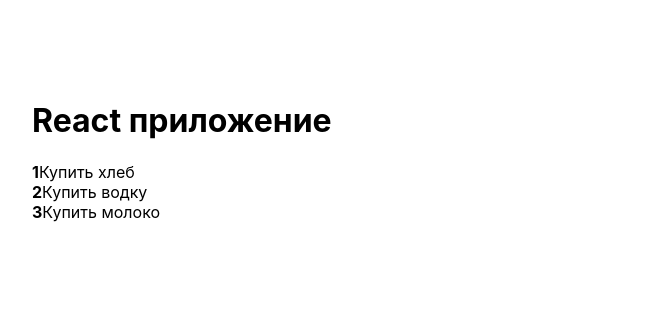
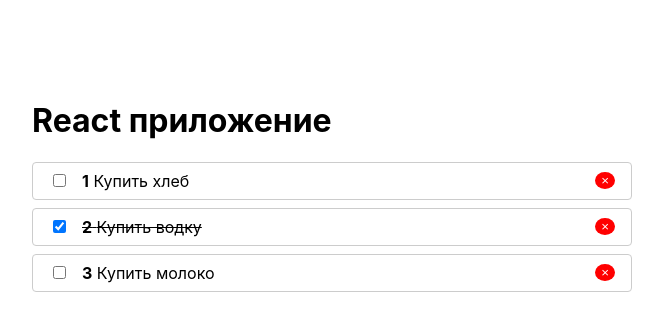
Before and after one commit to nacukisubaru/vladlen-quick-react-course, a React (Create React App) app: page / in a window 1280 px wide. Shown: the top 330 px of the page, without its empty margins (308-971 px from the left). Built offline with nearby package versions, Linux system fonts and the light colour scheme.

Commit message:
возможность зачеркивать элементы

```diff
--- a/package.json
+++ b/package.json
@@ -6,6 +6,7 @@
     "@testing-library/jest-dom": "^5.16.1",
     "@testing-library/react": "^12.1.2",
     "@testing-library/user-event": "^13.5.0",
+    "prop-types": "^15.8.1",
     "react": "^17.0.2",
     "react-dom": "^17.0.2",
     "react-scripts": "5.0.0",
--- a/src/App.js
+++ b/src/App.js
@@ -2,16 +2,28 @@
 import TodoList from './Todo/TodoList';
 
 function App() {
-  const todos = [
+  const [todos, setTodos] = React.useState([
     {id:1, completed: false, title: 'Купить хлеб'},
-    {id:2, completed: false, title: 'Купить водку'},
+    {id:2, completed: true, title: 'Купить водку'},
     {id:3, completed: false, title: 'Купить молоко'},
-  ]
+  ]);
+
+  function toggleTodo(id) {
+    setTodos(
+      todos.map(todo => {
+        if(todo.id === id) {
+          todo.completed = !todo.completed;
+        }
+        return todo
+      })
+    )
+    console.log('todo id', todos)
+  }
 
   return(
     <div className="wrapper">
       <h1>React приложение</h1>
-      <TodoList todos={todos} />
+      <TodoList todos={todos} onToggle={toggleTodo} />
     </div>
   );
 }
--- a/src/Todo/TodoItem.js
+++ b/src/Todo/TodoItem.js
@@ -1,10 +1,48 @@
+import PropTypes from "prop-types";
 import React from "react";
 
-export default function TodoItem({todoItem, index}) {
+const styles = {
+    li: {
+        display: 'flex',
+        justifyContent: 'space-between',
+        alignItems: 'center',
+        padding: '.5rem 1rem',
+        border: '1px solid #ccc',
+        borderRadius: '4px',
+        marginBottom: '.5rem'
+    },
+    input: {
+        marginRight: '1rem'
+    }
+}
+
+function TodoItem({todoItem, index, onChange}) {
+    var doneClass = 'not-done';
+    if(todoItem.completed) {
+        doneClass = 'done';
+    }
     return (
-        <li>
-            <strong>{index + 1}</strong>
-            {todoItem.title}
+        <li style={styles.li}>
+            <span className={doneClass}>
+                <input
+                    type="checkbox"
+                    checked={todoItem.completed}
+                    style={styles.input}
+                    onChange={()=> onChange(todoItem.id)}
+                />
+                <strong>{index + 1}</strong>
+                &nbsp;
+                {todoItem.title}
+            </span>
+            <button className="rm">&times;</button>
         </li>
     )
 }
+
+TodoItem.propTypes = {
+    todoItem: PropTypes.object.isRequired,
+    index: PropTypes.number,
+    onChange: PropTypes.func.isRequired
+}
+
+export default TodoItem
--- a/src/Todo/TodoList.js
+++ b/src/Todo/TodoList.js
@@ -1,5 +1,6 @@
 import React from 'react'
 import TodoItem from './TodoItem';
+import PropTypes from 'prop-types';
 
 const styles = {
     ul: {
@@ -9,14 +10,21 @@
     }
 }
 
-export default function TodoList(props) {
+function TodoList(props) {
     return (
         <ul style={styles.ul}>
             {
                 props.todos.map((item, index) => {
-                    return <TodoItem todoItem={item} key={item.id} index={index} />
+                    return <TodoItem todoItem={item} key={item.id} index={index} onChange={props.onToggle} />
                 })
             }
         </ul>
     );
 }
+
+TodoList.propTypes = {
+    todos: PropTypes.arrayOf(PropTypes.object).isRequired,
+    onToggle: PropTypes.func.isRequired
+}
+
+export default TodoList
--- a/src/index.css
+++ b/src/index.css
@@ -17,3 +17,14 @@
   margin: 0 auto;
   width: 600px;
 }
+
+.rm {
+  background: red;
+  border-radius: 50%;
+  border:none;
+  color:#fff;
+}
+
+.done {
+  text-decoration: line-through;
+}
```
Also changed, not shown: 1 other file (tests, documents, lock files or other folders).
